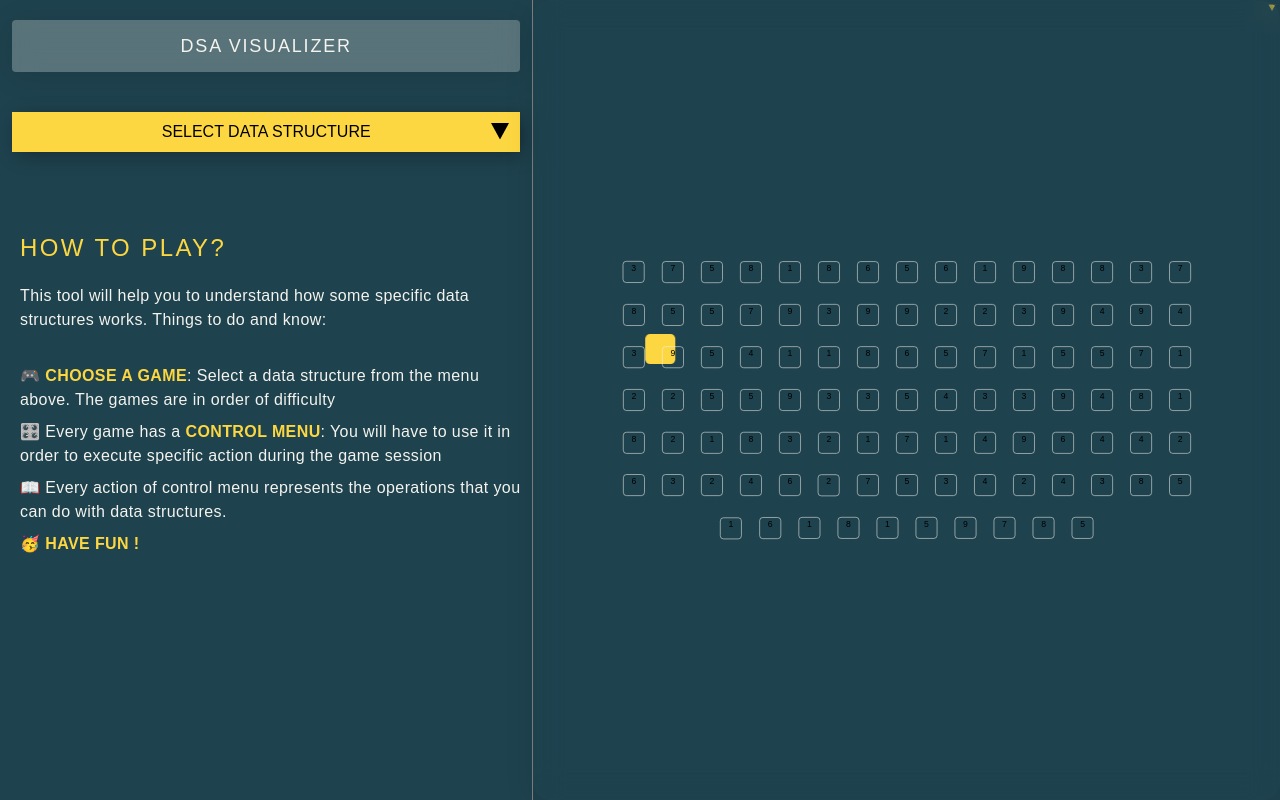
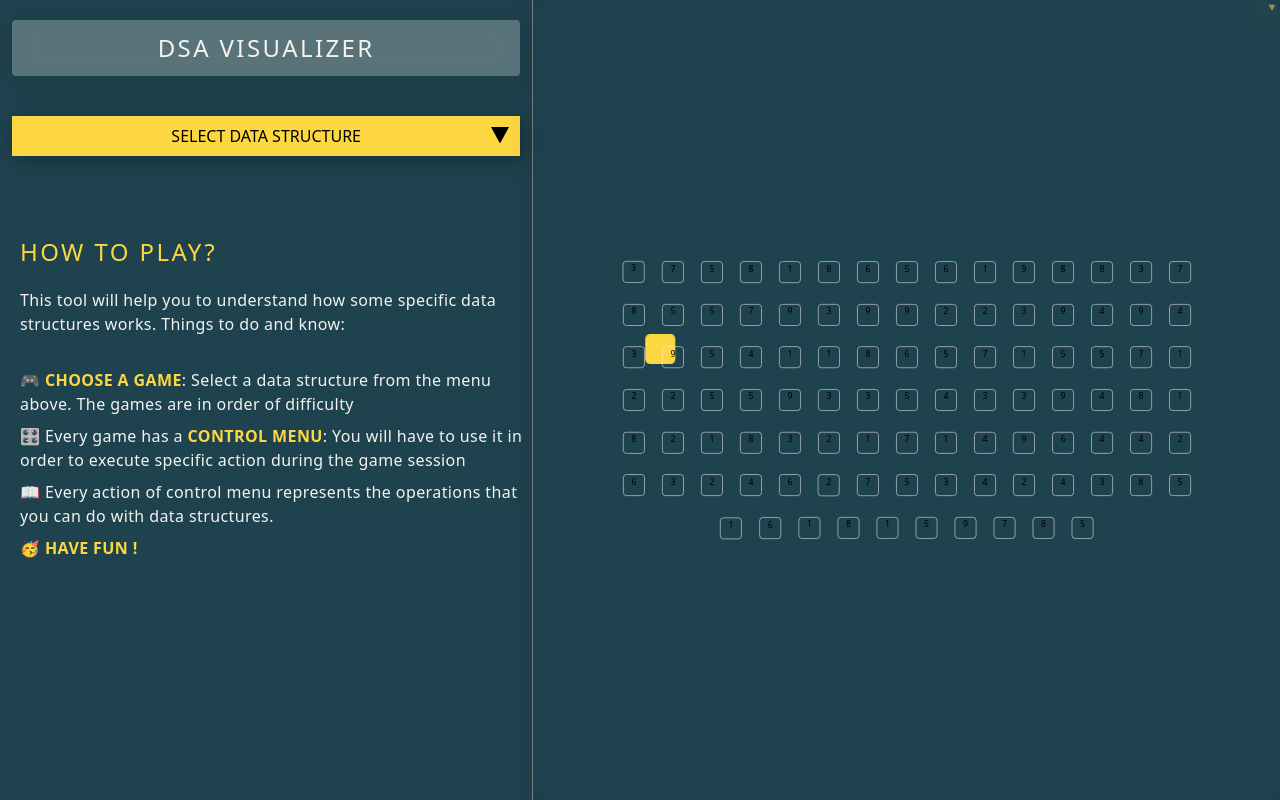
Before and after one commit to Aashray446/DSA_MADE_EASY, a plain HTML site: page index.html in a window 1280 px wide. Drawn offline with nearby package versions, Linux system fonts and the light colour scheme; animation ran at ten frames a second.

Commit message:
<enhancement> : [Changed the fonts]

```diff
--- a/index.html
+++ b/index.html
@@ -17,15 +17,17 @@
               'primary10' : '#24B4A5',
               'primary20' : '#8FEDC2'
           } ,
-            extend: {
-              fontFamily : {
-                sans : ['Abel', 'sans-serif']
-              }
+          extend: {
+                    fontFamily : {
+                        serif : ['Abel', 'sans'],
+                        sansSerif : ['Abel', 'sans-serif']
+                    }
             }
         }
       }
     </script>
     <link rel="stylesheet" href="./style/style.css">
+
 
 </head>
 
@@ -44,7 +46,7 @@
 
                 <!-- This example requires Tailwind CSS v2.0+ -->
                     <div class="back-light flex justify-center py-3 px-20 my-5 rounded">
-                        <h1 class="font-thin text-lg tracking-widest">
+                        <h1 class="font-thin text-2xl tracking-widest">
                             <span>DSA VISUALIZER</span>
                          </h1>
                     </div>
@@ -67,19 +69,19 @@
 
 <!------------------------------ SECTION THAT WILL BE CHANGED [CONTROLLER FOR EVERY DATASTRUCTURE] IN EVERY PAGE  ------------------------------------------------------------------->
 
-                  <div class="container mx-2 font-sans">
+                  <div class="container mx-2 font-serif">
                     <div class="flex flex-col" id="moreInfo">
                       <h2 class="font-thin text-2xl tracking-widest mt-20 text-secondary mb-5" >HOW TO PLAY?</h2>
-                      <p class="font-sans text-light tracking-wide">
+                      <p class="font-serif text-light tracking-wide">
                         <!-- To do things, You can write the instruction for using the website nicely -->
                         This tool will help you to understand how some specific data structures works.
                         Things to do and know:</p>
                         <br>
                         <ol>
-                          <li><p class="font-sans my-2 text-light tracking-wide info">🎮 <b class="text-secondary">CHOOSE A GAME</b>: Select a data structure from the menu above. The games are in order of difficulty</p></li>
-                          <li><p class="font-sans my-2 text-light tracking-wide info">🎛️ Every game has a <b class="text-secondary">CONTROL MENU</b>: You will have to use it in order to execute specific action during the game session</p></li>
-                          <li><p class="font-sans my-2 text-light tracking-wide info">📖 Every action of control menu represents the operations that you can do with data structures.</p></li>
-                          <li><p class="font-sans my-2 text-light tracking-wide info">🥳 <b class="text-secondary">HAVE FUN !</p></b></li>
+                          <li><p class="font-serif my-2 text-light tracking-wide info">🎮 <b class="text-secondary">CHOOSE A GAME</b>: Select a data structure from the menu above. The games are in order of difficulty</p></li>
+                          <li><p class="font-serif my-2 text-light tracking-wide info">🎛️ Every game has a <b class="text-secondary">CONTROL MENU</b>: You will have to use it in order to execute specific action during the game session</p></li>
+                          <li><p class="font-serif my-2 text-light tracking-wide info">📖 Every action of control menu represents the operations that you can do with data structures.</p></li>
+                          <li><p class="font-serif my-2 text-light tracking-wide info">🥳 <b class="text-secondary">HAVE FUN !</p></b></li>
                         </ol>
 
 
```
Also changed, not shown: binary.html (+7 -7 lines), doublylinklist.html (+7 -5 lines), queue.html (+6 -5 lines), singlylinklist.html (+6 -5 lines), stack.html (+7 -5 lines).
